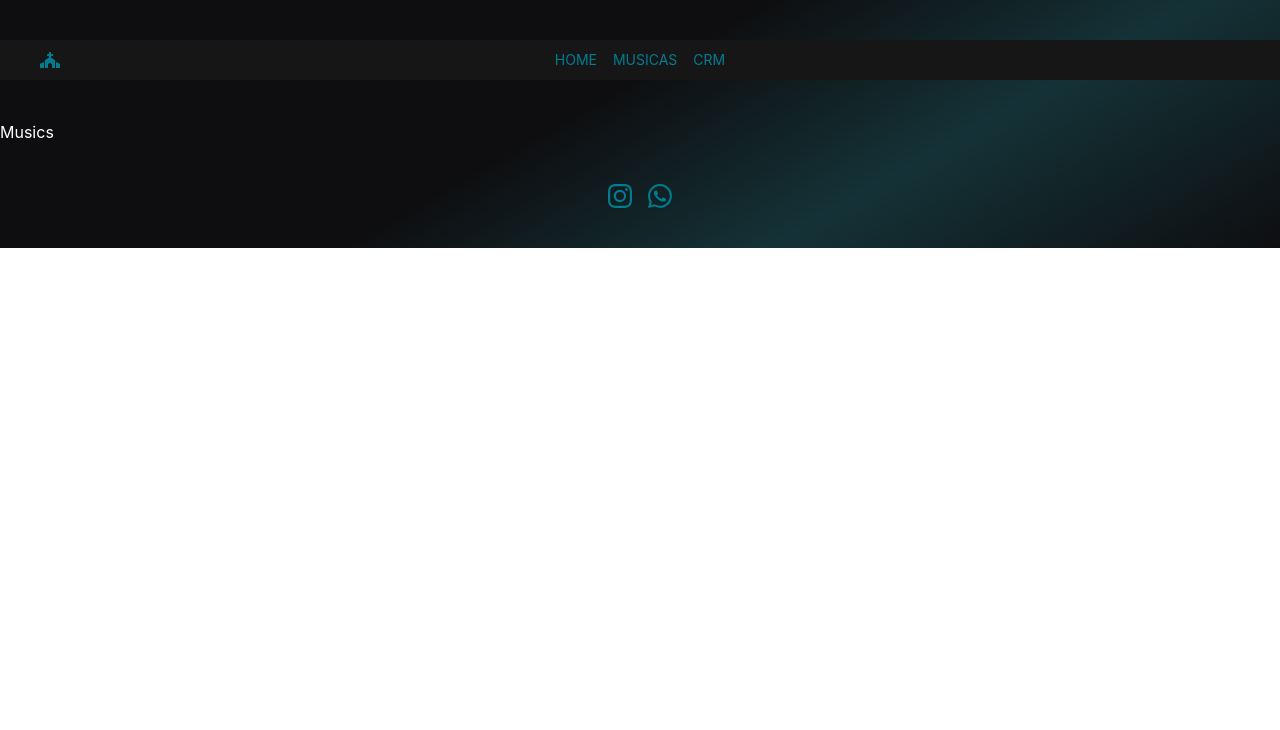
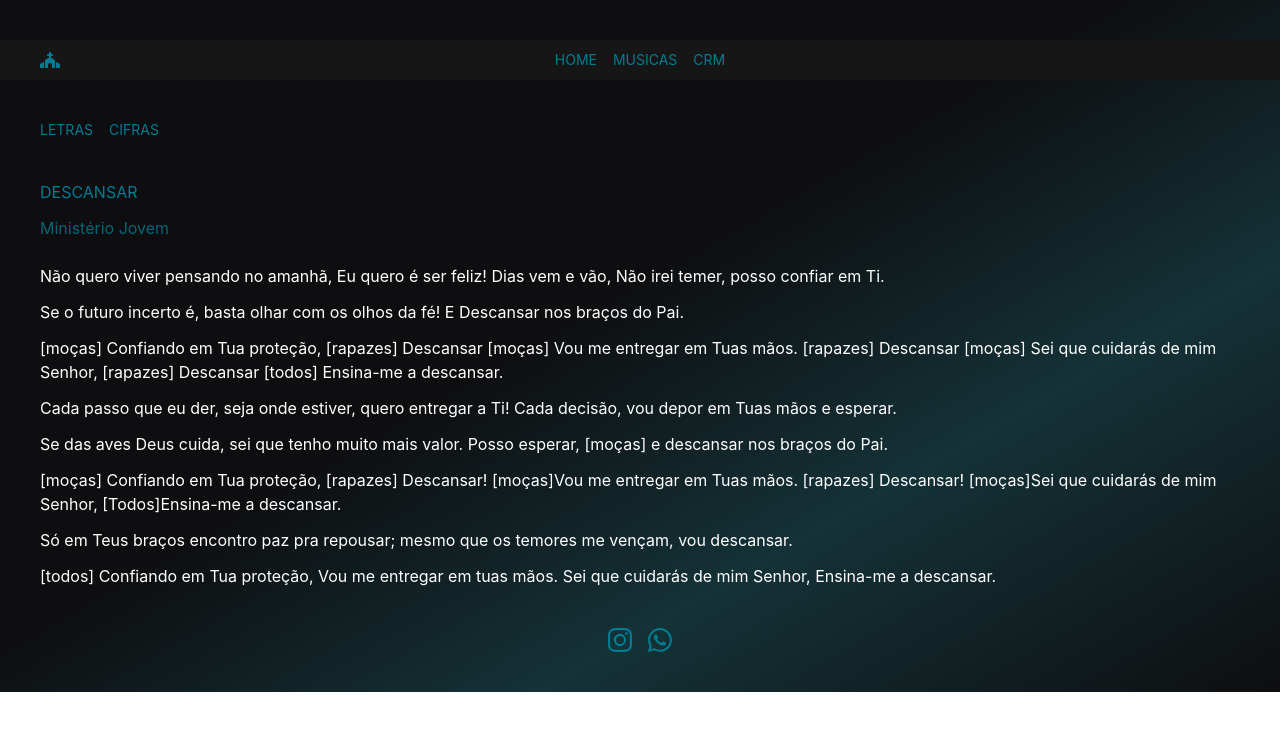
Before and after one commit to LeandroGCruzP/just-save, a Next.js app: page /musics in a window 1280 px wide. Shown: the top 730 px of the page. Built offline with nearby package versions, Linux system fonts and the light colour scheme.

Commit message:
feat: Adding page os musics structure

```diff
--- /dev/null
+++ b/src/layout/MusicsLayout.tsx
@@ -0,0 +1,19 @@
+import Link from 'next/link'
+import { ReactNode } from 'react'
+
+interface MusicsLayoutProps {
+  children: ReactNode
+}
+
+export function MusicsLayout ({ children }: MusicsLayoutProps) {
+  return (
+    <div className='px-10'>
+      <div className='text-primary text-sm flex gap-4 pb-10'>
+        <Link href=''>LETRAS</Link>
+        <Link href=''>CIFRAS</Link>
+      </div>
+
+      {children}
+    </div>
+  )
+}
--- a/src/pages/_app.tsx
+++ b/src/pages/_app.tsx
@@ -1,11 +1,26 @@
+import { NextComponentType, NextPageContext } from 'next'
 import type { AppProps } from 'next/app'
 import { MainLayout } from '../layout/MainLayout'
 import '../styles/globals.css'
 
-export default function App ({ Component, pageProps }: AppProps) {
+type ComponentWithPageLayout = AppProps & {
+  Component: AppProps['Component'] & {
+    PageLayout?: NextComponentType<NextPageContext, any, any>
+  }
+}
+
+export default function App ({ Component, pageProps }: ComponentWithPageLayout) {
   return (
     <MainLayout>
-      <Component {...pageProps} />
+      {Component.PageLayout
+        ? (
+          <Component.PageLayout>
+            <Component {...pageProps} />
+          </Component.PageLayout>
+          )
+        : (
+          <Component {...pageProps} />
+          )}
     </MainLayout>
   )
 }
--- a/src/pages/musics.tsx
+++ b/src/pages/musics.tsx
@@ -1,5 +1,72 @@
+import { MusicsLayout } from '../layout/MusicsLayout'
+
+Musics.PageLayout = MusicsLayout
+
 export default function Musics () {
   return (
-    <h1 className='text-white'>Musics</h1>
+    <div className='flex flex-col gap-6'>
+      <div className='flex flex-col gap-3'>
+        <span className='text-primary'>DESCANSAR</span>
+        <span className='text-primary text-opacity-80'>Ministério Jovem</span>
+      </div>
+
+      <div className='text-white flex flex-col gap-3'>
+        <p>
+          Não quero viver pensando no amanhã,
+          Eu quero é ser feliz!
+          Dias vem e vão,
+          Não irei temer,
+          posso confiar em Ti.
+        </p>
+
+        <p>
+          Se o futuro incerto é, basta olhar com os olhos da fé!
+          E Descansar nos braços do Pai.
+        </p>
+
+        <p>
+          [moças] Confiando em Tua proteção,
+          [rapazes] Descansar
+          [moças] Vou me entregar em Tuas mãos.
+          [rapazes] Descansar
+          [moças] Sei que cuidarás de mim Senhor,
+          [rapazes] Descansar
+          [todos] Ensina-me a descansar.
+        </p>
+
+        <p>
+          Cada passo que eu der, seja onde estiver, quero entregar a Ti!
+          Cada decisão, vou depor em Tuas mãos e esperar.
+        </p>
+
+        <p>
+          Se das aves Deus cuida, sei que tenho muito mais valor.
+          Posso esperar,
+          [moças] e descansar nos braços do Pai.
+        </p>
+
+        <p>
+          [moças] Confiando em Tua proteção,
+          [rapazes] Descansar!
+          [moças]Vou me entregar em Tuas mãos.
+          [rapazes] Descansar!
+          [moças]Sei que cuidarás de mim Senhor,
+          [Todos]Ensina-me a descansar.
+        </p>
+
+        <p>
+          Só em Teus braços encontro paz pra repousar;
+          mesmo que os temores me vençam,
+          vou descansar.
+        </p>
+
+        <p>
+          [todos] Confiando em Tua proteção,
+          Vou me entregar em tuas mãos.
+          Sei que cuidarás de mim Senhor,
+          Ensina-me a descansar.
+        </p>
+      </div>
+    </div>
   )
 }
```
